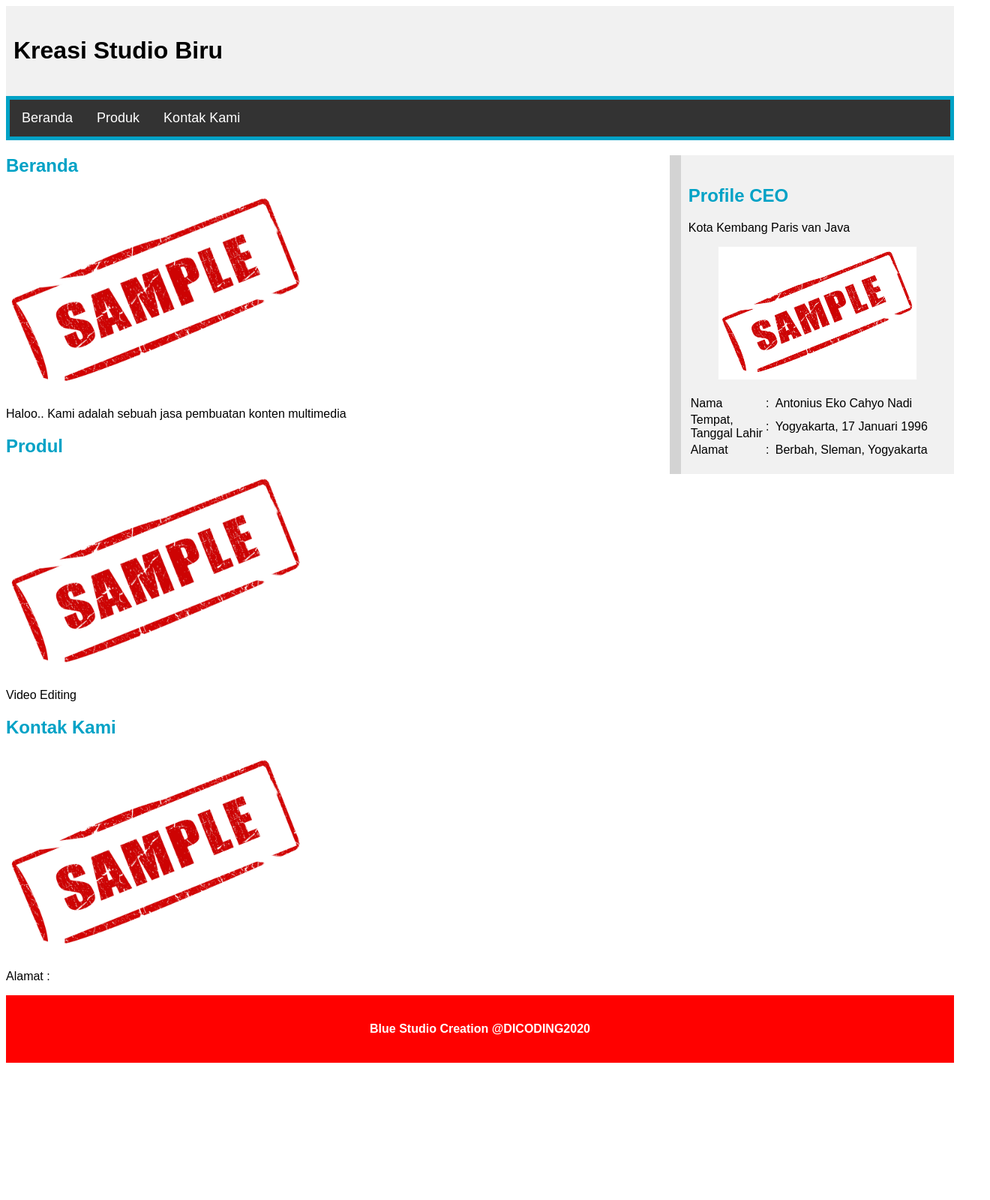
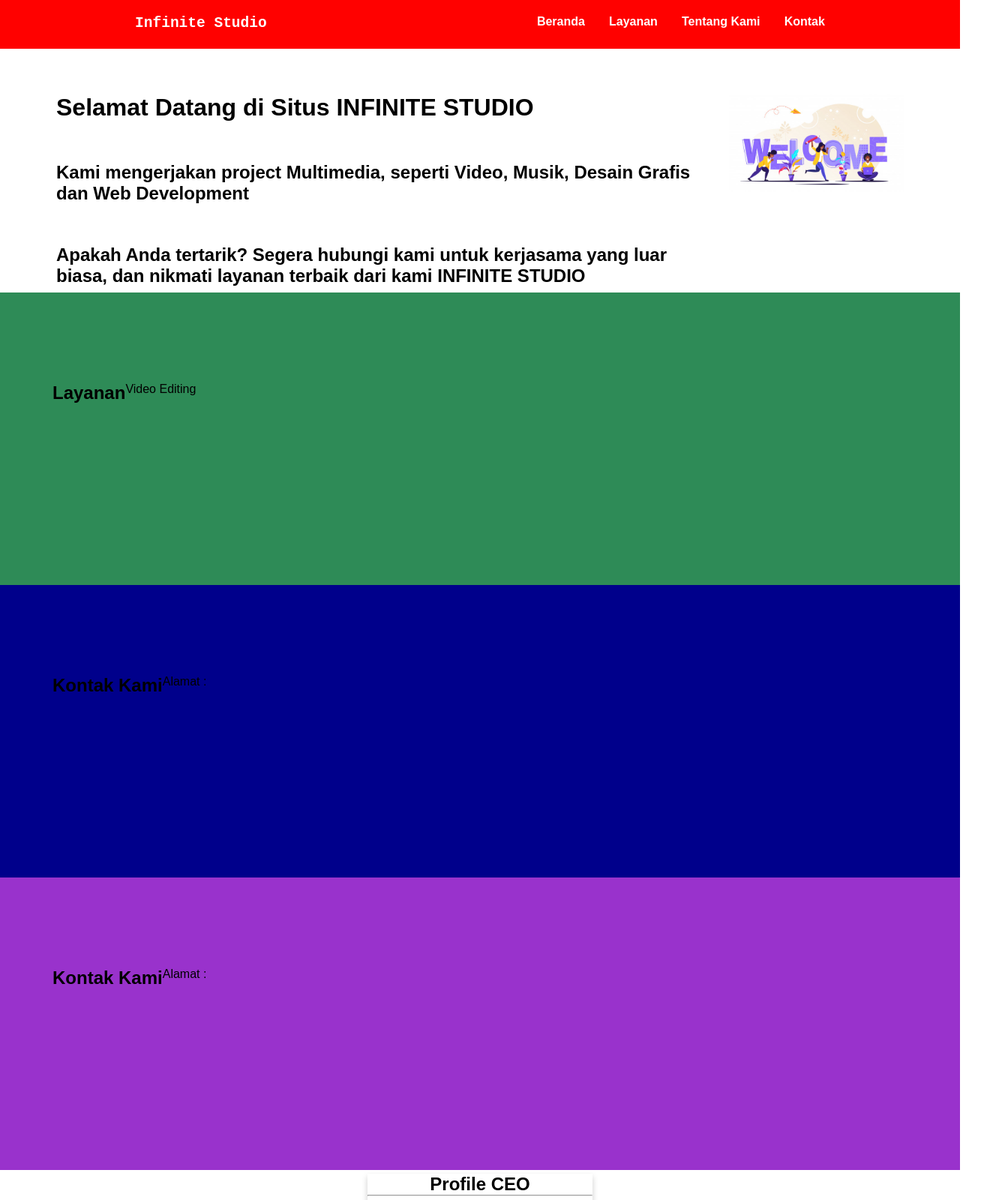
Before and after one commit to antoniuscahyo/dicoding_html_submission_frontend, a plain HTML site: page index.html in a window 1280 px wide. Shown: the top 1600 px of the page at 75% size, 1320 px wide, since content can reach past the window. Before the commit the page ends 1425 px from the top, so only its background shows below. Drawn offline with Linux system fonts and the light colour scheme.

Commit message:
update bossqu

```diff
--- /dev/null
+++ b/assets/js/script.js
@@ -0,0 +1,6 @@
+const menuToggle = document.querySelector('.menu-toggle input');
+const nav = document.querySelector('nav ul');
+
+menuToggle.addEventListener('click',function() {
+    nav.classList.toggle('slide');
+});
--- a/assets/styles/style.css
+++ b/assets/styles/style.css
@@ -1,31 +1,302 @@
+* {
+  margin: 0;
+  padding: 0;
+}
+
+h1  {
+  font-size: xx-large;
+}
+
+html {
+  scroll-behavior: smooth;
+  transition: all 0.5s;
+}
+
 body {
     font-family: sans-serif;
+    overflow-x: hidden;
+    overflow: hidden;
+}
+
+nav {
+  display: flex;
+  background-color: #FF0100;
+  justify-content: space-around;
+  padding: 20px 0;
+  height: 25px;
+  width: 100%;
+  position: fixed;
+}
+
+nav ul {
+  display: flex;
+  list-style: none;
+  width: 30%;
+  justify-content: space-between;
+}
+
+nav ul li a {
+  text-decoration: none;
+  color: #ffffff;
+  font-weight: bold;
+}
+
+nav ul li a:hover {
+ color: #ffffff;
+}
+
+nav .logo {
+  color: white;
+  font-family: monospace;
+  font-size: 150%;
+}
+
+.menu-toggle {
+  display: none;
+  flex-direction: column;
+  height: 20px;
+  justify-content: space-between;
+  position: relative;
+}
+
+.menu-toggle input {
+  position: absolute;
+  width: 40px;
+  height: 28px;
+  opacity: 0;
+  left: -5px;
+  top: -3px;
+  cursor: pointer;
+  z-index: 2;
+}
+
+.menu-toggle span:nth-child(2) {
+  transform-origin: 0 0;
+}
+
+.menu-toggle span:nth-child(4) {
+  transform-origin: 0 100%;
+}
+
+
+.menu-toggle input:checked ~ span:nth-child(2) {
+  background-color: white;
+  transform: rotate(45deg) translate(-1px, -1px);
+}
+
+.menu-toggle input:checked ~ span:nth-child(4) {
+  background-color: white;
+  transform: rotate(-45deg) translate(-1px, 0);
+}
+
+.menu-toggle input:checked ~ span:nth-child(3) {
+  opacity: 0;
+  transform: scale(0);
+}
+
+.menu-toggle span {
+  display: block;
+  width: 28px;
+  height: 3px;
+  background-color: #ffffff;
+  border-radius: 3px;
+  transition: all 0.5s;
+}
+
+@media screen and (max-width: 992px) {
+  nav ul {
+    width: 35%;
+  }
+}
+
+/* tablet */
+@media screen and (max-width: 768px) {
+  nav ul {
+    width: 50%;
+  }
+}
+
+/* mobile */
+@media screen and (max-width: 576px) {
+  .menu-toggle {
+    display: flex;
+  }
+  nav ul {
+    position: absolute;
+    right: 0;
+    top: 50;
+    height: 100vh;
+    width: 80%;
+    justify-content: space-evenly;
+    flex-direction: column;
+    align-items: center;
+    background-color: red;
+    flex-direction: column;
+    z-index: -1;
+    transform: translateX(100%);
+    transition: all 1s;
+    opacity: 0;
+  }
+
+  nav ul.slide {
+    opacity: 1;
+    transform: translateX(0);
+  }
 }
 
 h2 {
-    color: #00a2c6
+    color: #000000
 }
 
 h3 {
-    color: #00a2c6
+    color: #000000
 }
 
-/* script hedaer */
+img {
+  width: 100%;
+  height: auto;
+}
 
-/*header {
-  display: inline;
-}*/
+/* .container {
+  width: 100%;
+  padding-right: 14px;
+  padding-left: 14px;
+  margin-right: auto;
+  margin-left: auto;
+} */
+.container {
+  display: flex;
 
-* {box-sizing: border-box;}
+  /* Properti lainnya */
+  width: auto;
+  height: 250px;
+  /* background-color: #11C5C6; */
+  /* border: 2px solid black; */
+  padding: 20px;
+  /* border-radius: 10px; */
+  margin: 0 auto;
+}
 
-header {
-  overflow: hidden;
-  background-color: #f1f1f1;
-  padding: 20px 10px;
+@media (min-width: 100px) {
+  .container {
+    display: block;
+    max-width: 540px;
+  }
+}
+
+@media (min-width: 576px) {
+  .container {
+    display: flex;
+    max-width: 540px;
+  }
+}
+
+@media (min-width: 768px) {
+  .container {
+    display: flex;
+    max-width: 720px;
+  }
+}
+
+@media (min-width: 992px) {
+  .container {
+    display: flex;
+    max-width: 960px;
+  }
+}
+
+@media (min-width: 1200px) {
+  .container {
+    display: flex;
+    max-width: 1140px;
+  }
+}
+
+.beranda {
+  padding-top: 100px;
+  /* padding-bottom: 240px; */
+  background-color: rgb(255, 255, 255);
+}
+
+.layanan {
+  padding-top: 100px;
+  /* padding-bottom: 240px; */
+  background-color: seagreen;
+}
+
+.tentangkami {
+  padding-top: 100px;
+  /* padding-bottom: 240px; */
+  background-color: darkblue;
+}
+
+.kontakkami {
+  padding-top: 100px;
+  /* padding-bottom: 240px; */
+  background-color: darkorchid;
+}
+
+.box {
+  /* properti lainnya */
+  /* background-color: #FBDD1C; */
+  margin: 5px;
+  /* border: 2px solid black; */
+  border-radius: 10px;
+}
+
+.first {
+  flex-grow: 1;
+}
+.second {
+  flex-grow: 2;
+}
+
+.third {
+  flex-grow: 1;
+}
+
+.image-responsive {
+  width: 100%;
+  max-width: 400px;
+  height: auto;
+}
+
+/* profile card */
+.card {
+  box-shadow: 0 4px 8px 0 rgba(0, 0, 0, 0.2);
+  max-width: 300px;
+  margin: auto;
+  text-align: center;
+  font-family: arial;
+}
+
+.title {
+  color: grey;
+  font-size: 15px;
+}
+
+button {
+  border: none;
+  outline: 0;
+  display: inline-block;
+  padding: 8px;
+  color: white;
+  background-color: #000;
+  text-align: center;
+  cursor: pointer;
+  width: 100%;
+  font-size: 18px;
 }
 
 
-/* script hedaer */
+button:hover, a:hover {
+  opacity: 0.7;
+}
+/* profile card */
+
+.image-round {
+  border-radius: 50%;
+}
 
 /* script footer*/
 footer {
@@ -34,56 +305,6 @@ footer {
    background-color: #FF0100;
    text-align: center;
    font-weight: bold;
+   width: 100%;
 }
 /* script footer*/
-
-nav a {
-   font-size: 18px;
-   font-weight: 400;
-   text-decoration: none;
-}
-
-nav a:hover {
-   font-weight: bold;
-}
-
-nav {
-   background-color: #00a2c6;
-   padding: 5px;
-   position: sticky;
-   top: 0;
-}
-
-ul {
-  list-style-type: none;
-  margin: 0;
-  padding: 0;
-  overflow: hidden;
-  background-color: #333;
-}
-
-li {
-  float: left;
-}
-
-li a {
-  display: block;
-  color: white;
-  text-align: center;
-  padding: 14px 16px;
-  text-decoration: none;
-}
-
-aside {
-  width: 30%;
-  padding-left: 15px;
-  margin-left: 15px;
-  float: right;
-  background-color: lightgray;
-}
-
-.responsive {
-  width: 100%;
-  max-width: 400px;
-  height: auto;
-}
--- a/index.html
+++ b/index.html
@@ -1,80 +1,124 @@
 <!DOCTYPE html>
 <html lang="en">
 	<head>
-	<meta charset="UTF-8">
-	<meta name="viewport" content="width=device-width, initial-scale=1.0">
-	<title>Kreasi Studio Biru</title>
+		<meta charset="utf-8">
+		<meta name="viewport" content="width=device-width, initial-scale=1, shrink-to-fit=no">
+		<title>Infinite Studio</title>
 		<link rel="stylesheet" href="assets/styles/style.css">
 	</head>
+	<meta name="viewport" content="width=device-width, initial-scale=1.0">
 	<body>
 		<header>
-		<h1>Kreasi Studio Biru</h1>
+			<nav>
+
+				<div class="logo">
+					<h4>Infinite Studio</h4>
+				</div>
+
+					<ul>
+						<li><a href="#beranda">Beranda</a></li>
+						<li><a href="#layanan">Layanan</a></li>
+						<li><a href="#tentangkami">Tentang Kami</a></li>
+						<li><a href="#kontakkami">Kontak</a></li>
+					</ul>
+
+					<div class="menu-toggle">
+						<input type="checkbox">
+						<span></span>
+						<span></span>
+						<span></span>
+					</div>
+			</nav>
 		</header>
 		<!-- <p>....... Konten artikel dimulai dari sini ......</p> -->
 
-	<nav>
-		<ul>
-			<li><a href="#sejarah">Beranda</a></li>
-			<li><a href="#geografis">Produk</a></li>
-			<li><a href="#wisata">Kontak Kami</a></li>
-		</ul>
-	</nav>
 
 		<main>
+			<section id="beranda" class="beranda">
+				<div class="container">
+					<div class="box first">
+						<h1>Selamat Datang di Situs INFINITE STUDIO</h1>
+						<br>
+						<br>
+						<br>
+						<h2>Kami mengerjakan project Multimedia, seperti Video, Musik, Desain Grafis dan Web Development </h1>
+						<br>
+						<br>
+						<br>
+						<h2>Apakah Anda tertarik? Segera hubungi kami untuk kerjasama yang luar biasa, dan nikmati layanan terbaik dari kami INFINITE STUDIO</h1>
+						<br>
+					</div>
+					<div class="box second">
+						<img src="assets/images/welcome.jpg" class="image-responsive">
+					</div>
+				 </div>
+			</section>
+
+			<section id="layanan" class="layanan">
+				<article>
+					<div class="container">
+						<h2>Layanan</h2>
+						<!-- <img src="assets/images/sample.jpg" class="responsive" > -->
+						<p>Video Editing</p>
+					</div>
+				</article>
+			</section>
+
+			<section id="tentangkami" class="tentangkami">
+				<article>
+					<div class="container">
+						<h2>Kontak Kami</h2>
+						<!-- <img src="assets/images/sample.jpg" class="responsive"> -->
+						<p>Alamat :</p>
+					</div>
+				</article>
+			</section>
+
+			<section id="kontakkami" class="kontakkami">
+				<article>
+					<div class="container">
+						<h2>Kontak Kami</h2>
+						<!-- <img src="assets/images/sample.jpg" class="responsive"> -->
+						<p>Alamat :</p>
+					</div>
+				</article>
+			</section>
+
+			<section>
 				<aside>
 					<article>
-	           <header>
-	               <h2>Profile CEO</h2>
-	               <p>Kota Kembang Paris van Java</p>
-	               <figure>
-	                   <img src="assets/images/sample.jpg" class="responsive">
-	               </figure>
-	               <table>
-	               		<tr>
-	               			<td>Nama</td>
-	               			<td>:&nbsp;</td>
-	               			<td>Antonius Eko Cahyo Nadi</td>
-	               		</tr>
-	               		<tr>
-	               			<td>Tempat, <br>Tanggal Lahir</td>
-	               			<td>:&nbsp;</td>
-	               			<td>Yogyakarta, 17 Januari 1996</td>
-	               		</tr>
-	               		<tr>
-	               			<td>Alamat</td>
-	               			<td>:&nbsp;</td>
-	               			<td>Berbah, Sleman, Yogyakarta</td>
-	               		</tr>
-	               	</thead>
-	               </table>
-	           </header>
+							<div class="box first">
+
+
+
+								<div class="card">
+									<h2 style="text-align:center">Profile CEO</h2>
+									<hr>
+									<br>
+									<img src="assets/images/foto-bio.jpeg" alt="Foto CEO" style="width:90%" class="image-round">
+									<h3>Antonius Eko Cahyo Nadi</h3>
+									<br>
+									<hr>
+									<br>
+									<p class="title">Tempat, Tanggal Lahir <br> Yogyakarta, 17 Januari 1996</p>
+									<br>
+									<hr>
+									<br>
+									<p class="title">Alamat <br> Berbah, Sleman, Yogyakarta</p>
+									<br>
+								</div>
+
+							</div>
 					</article>
 				</aside>
+			</section>
 
-		<article>
-			<h2>Beranda</h2>
-			<img src="assets/images/sample.jpg" class="responsive">
-			<p>Haloo.. Kami adalah sebuah jasa pembuatan konten multimedia</p>
-		</article>
-
-		<article>
-			<h2>Produl</h2>
-			<img src="assets/images/sample.jpg" class="responsive" >
-			<p>Video Editing</p>
-		</article>
-
-		<article>
-			<h2>Kontak Kami</h2>
-			<img src="assets/images/sample.jpg" class="responsive">
-			<p>Alamat :</p>
-		</article>
 		</main>
 
 		<footer>
-		<p>Blue Studio Creation @DICODING2020</p>
+			<p>Infinite Studio @2020</p>
 		</footer>
 
 	</body>
 </html>
-
-<style type="text/css"></style>
+<script src="assets/js/script.js"></script>
```
Also changed, not shown: assets/images/foto-bio.jpeg (added), assets/images/logo.svg (added), assets/images/welcome.jpg (added). Lines whose indentation alone changed are shown as unchanged.
